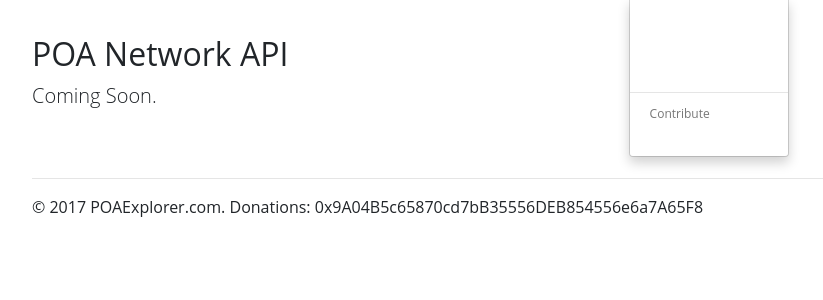
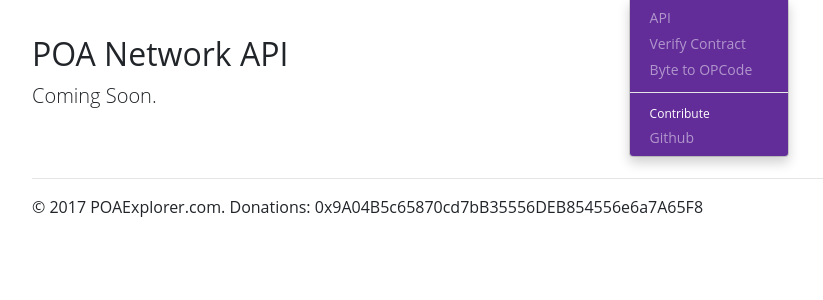
Before and after one commit to acravenho/poaexplorer.com, a CodeIgniter app: page /database/index.php/tools/api in a window 1280 px wide, after a click on "Tools". Shown: the part 66-366 px from the top of the page, without its empty margins (53-876 px from the left). Run offline with CodeIgniter, Linux system fonts and the light colour scheme; some libraries are stand-ins or nearby versions.

Commit message:
Header menu styling.

```diff
--- a/assets/css/main.css
+++ b/assets/css/main.css
@@ -181,7 +181,7 @@ a {
   font-size: 14px;
   text-align: left;
   list-style: none;
-  background-color: #fff;
+  background-color: #622c99;
   -webkit-background-clip: padding-box;
           background-clip: padding-box;
   border: 1px solid #ccc;
@@ -255,7 +255,7 @@ a {
   padding: 3px 20px;
   font-size: 12px;
   line-height: 1.42857143;
-  color: #777;
+  color: #fff;
   white-space: nowrap;
 }
 .dropdown-backdrop {
```
